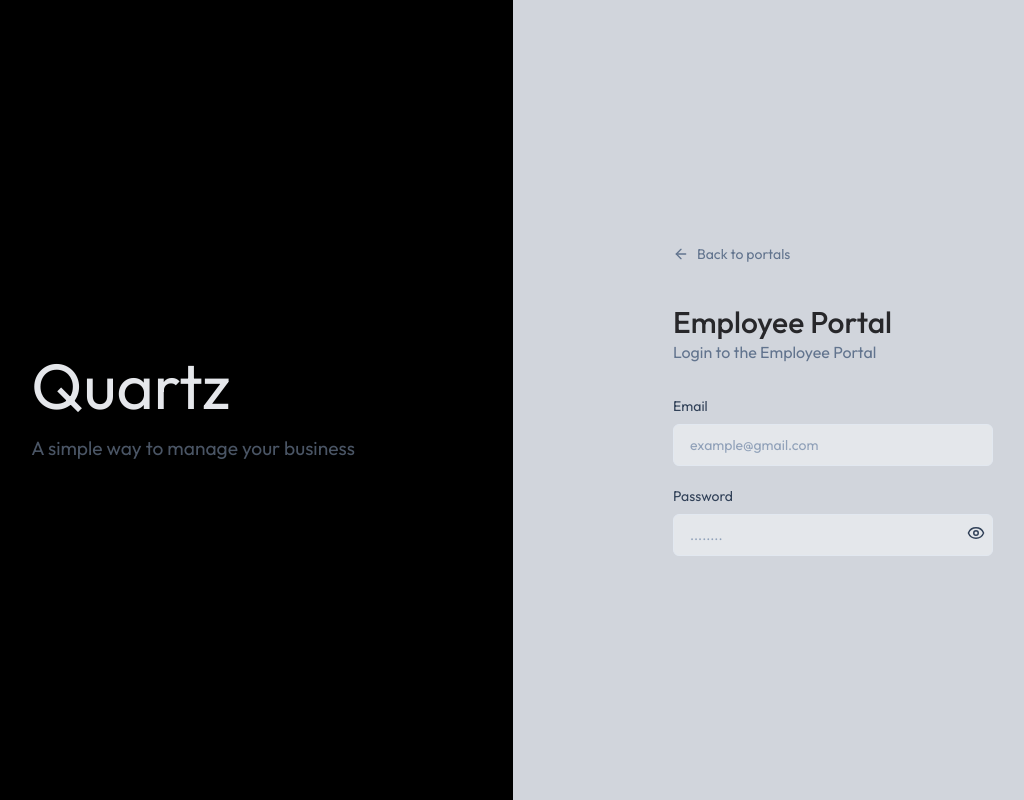
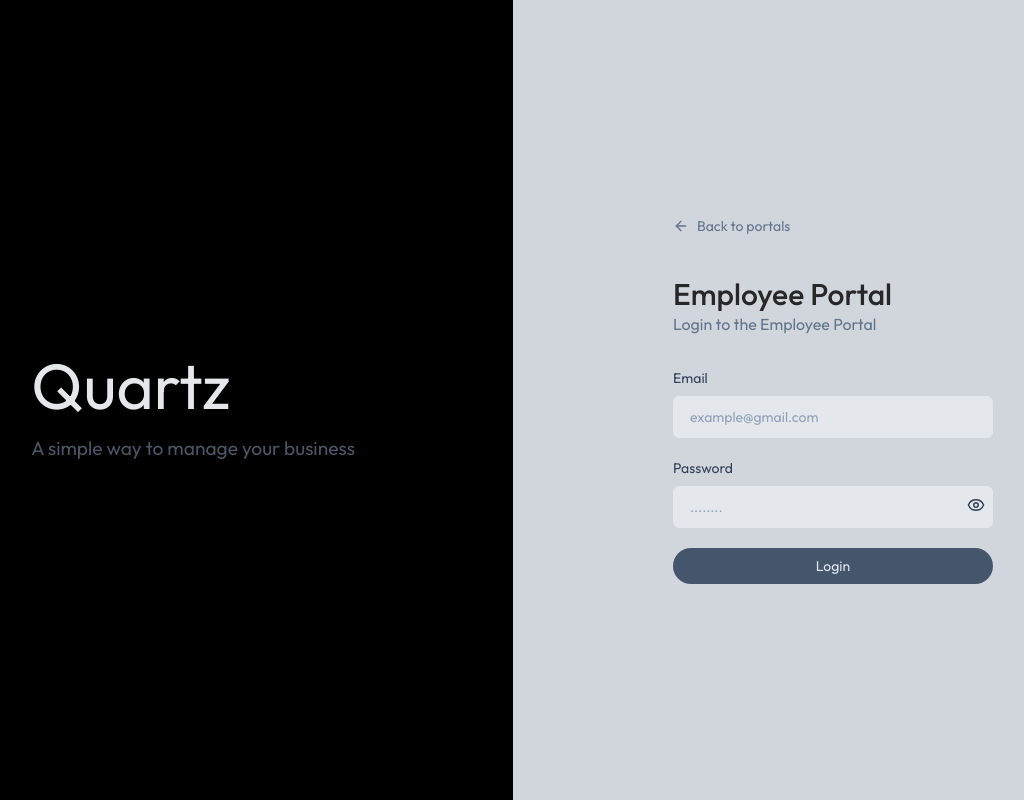
Before and after one commit to adnan-sami-dev/mern_ems, a React (Vite) app in the folder front_end/: page /login/employee in a window 1280 px wide. Shown: the whole page, without its empty margins (127-1151 px from the left). Built offline with nearby package versions, Linux system fonts and the light colour scheme.

Commit message:
Login Form UI complete
> login button : including loader

```diff
--- a/front_end/src/components/LoginForms.jsx
+++ b/front_end/src/components/LoginForms.jsx
@@ -1,6 +1,6 @@
 import React from 'react'
 import LoginBanner from './LoginBanner'
-import { ArrowLeftIcon, Eye, EyeOff } from 'lucide-react'
+import { ArrowLeftIcon, Eye, EyeOff, Loader } from 'lucide-react'
 import { Link } from 'react-router-dom'
 import { useState } from 'react'
 
@@ -46,11 +46,16 @@ const LoginForms = ({role, heading, subheading}) => {
                 <input type={showPassword ? "text" : "password"} onChange={(e) => setPassword(e.target.value)} value={password}
                 required placeholder="........" className = "pr-11" />
                 <button type="button" onClick={() => setShowPassword(!showPassword)}
-                  className = "absolute right-0 top-0 translate-y-2.5 -translate-x-2 text-slate-700">
+                  className = "cursor-pointer absolute right-0 top-0 translate-y-2.5 -translate-x-2 text-slate-700">
                   {showPassword? <EyeOff size={18} /> : <Eye size={18} />}
                 </button>
               </div>
             </div>
+            <button type="submit" onClick={handleLogin()}
+              disabled={loading}
+              className = "text-xs md:text-sm disabled-50 flex w-full justify-center py-2 bg-slate-600 text-slate-200 rounded-full hover:bg-slate-700 cursor-pointer" >
+                {loading? <Loader className = "h-4 w-4 animate-spin mr-2" /> : "Login"}
+            </button>
           </form>
         </div>
         )}
```
